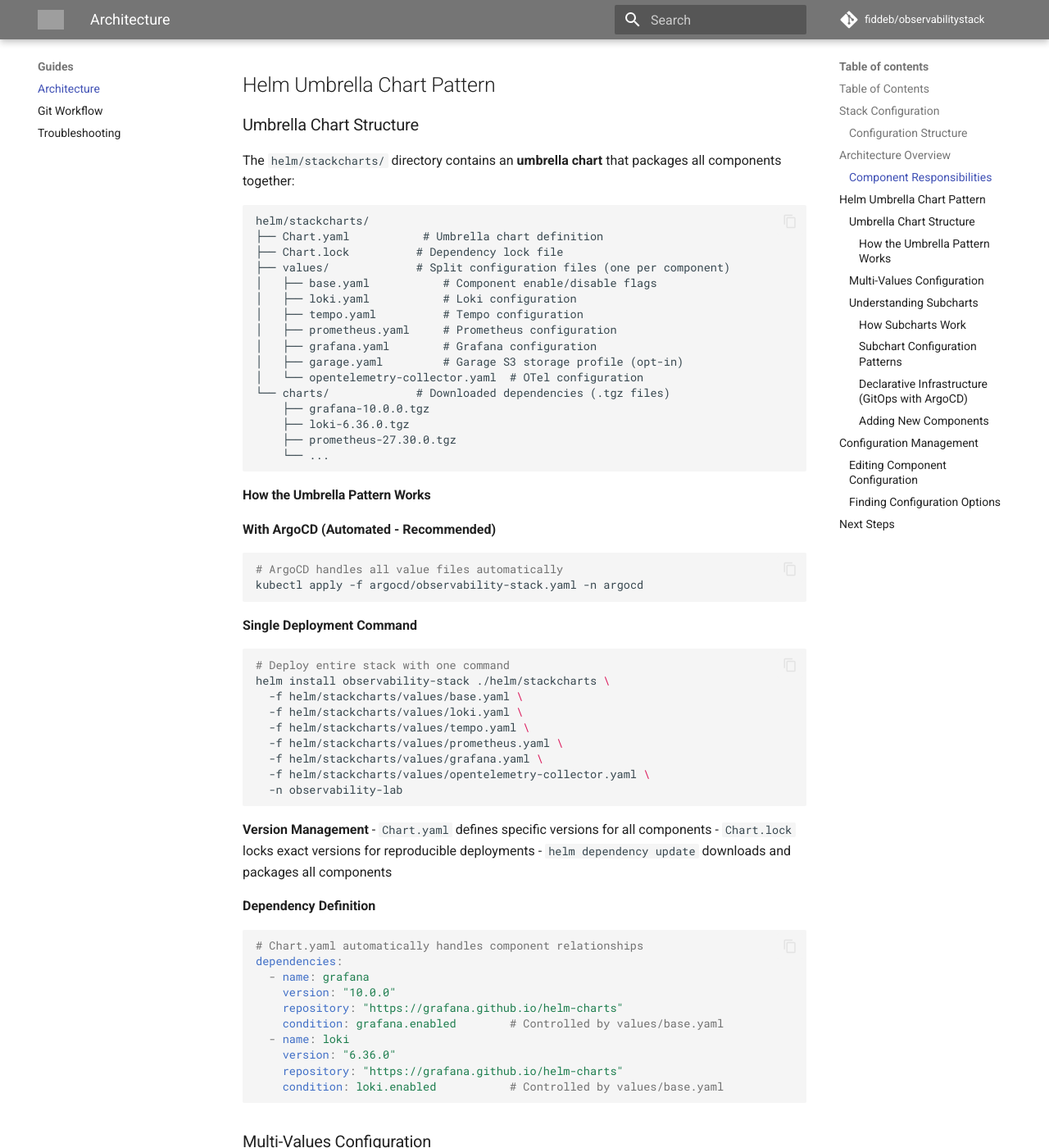
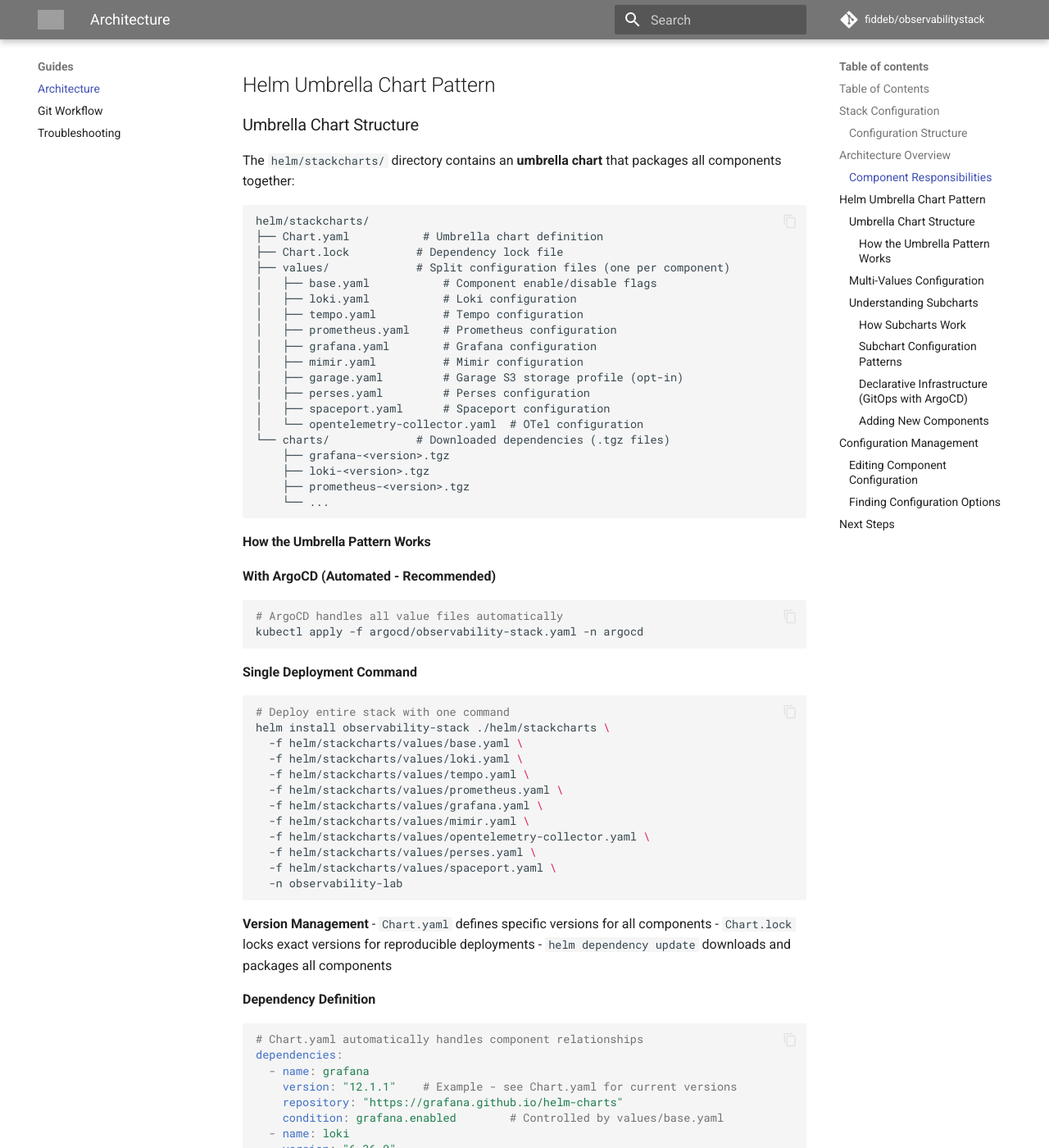
Before and after one commit to fiddeb/observabilitystack, an MkDocs documentation site: the page built from docs/guides/ARCHITECTURE.md, in a window 1280 px wide and 1400 px high, scrolled down 1957 px. Shown: the whole window at 82% size. Built offline with MkDocs 1.6.1 and Material for MkDocs 9.7.7, drawn with Linux system fonts in a browser that asks for light colours; comment, search, counter and statistics services are not loaded; some of the changed text lies outside the part shown; grey boxes are pictures that could not be loaded.

Commit message:
fix: update stale docs, complete values-file lists, fix mkdocs config

````diff
--- a/docs/guides/ARCHITECTURE.md
+++ b/docs/guides/ARCHITECTURE.md
@@ -128,12 +128,15 @@ helm/stackcharts/
 │   ├── tempo.yaml          # Tempo configuration
 │   ├── prometheus.yaml     # Prometheus configuration
 │   ├── grafana.yaml        # Grafana configuration
+│   ├── mimir.yaml          # Mimir configuration
 │   ├── garage.yaml         # Garage S3 storage profile (opt-in)
+│   ├── perses.yaml         # Perses configuration
+│   ├── spaceport.yaml      # Spaceport configuration
 │   └── opentelemetry-collector.yaml  # OTel configuration
 └── charts/             # Downloaded dependencies (.tgz files)
-    ├── grafana-10.0.0.tgz
-    ├── loki-6.36.0.tgz
-    ├── prometheus-27.30.0.tgz
+    ├── grafana-<version>.tgz
+    ├── loki-<version>.tgz
+    ├── prometheus-<version>.tgz
     └── ...
 ```
 
@@ -153,7 +156,10 @@ helm install observability-stack ./helm/stackcharts \
   -f helm/stackcharts/values/tempo.yaml \
   -f helm/stackcharts/values/prometheus.yaml \
   -f helm/stackcharts/values/grafana.yaml \
+  -f helm/stackcharts/values/mimir.yaml \
   -f helm/stackcharts/values/opentelemetry-collector.yaml \
+  -f helm/stackcharts/values/perses.yaml \
+  -f helm/stackcharts/values/spaceport.yaml \
   -n observability-lab
 ```
 **Version Management**
@@ -166,7 +172,7 @@ helm install observability-stack ./helm/stackcharts \
 # Chart.yaml automatically handles component relationships
 dependencies:
   - name: grafana
-    version: "10.0.0"
+    version: "12.1.1"    # Example - see Chart.yaml for current versions
     repository: "https://grafana.github.io/helm-charts"
     condition: grafana.enabled        # Controlled by values/base.yaml
   - name: loki
@@ -229,9 +235,9 @@ helm/stackcharts/
 │   └── ...
 ├── Chart.lock             # Locked subchart versions
 └── charts/                # Downloaded subcharts
-    ├── grafana-10.0.0.tgz     # Subchart: Grafana
+    ├── grafana-<version>.tgz  # Subchart: Grafana
     ├── loki-6.36.0.tgz        # Subchart: Loki
-    ├── prometheus-27.30.0.tgz # Subchart: Prometheus
+    ├── prometheus-<version>.tgz # Subchart: Prometheus
     └── ...
 ```
 
@@ -314,7 +320,7 @@ dependencies:
     condition: loki.enabled        # ← Controls if this subchart installs
 
   - name: grafana
-    version: "10.0.0"
+    version: "12.1.1"    # Example - see Chart.yaml for current versions
     repository: "https://grafana.github.io/helm-charts"
     condition: grafana.enabled     # ← Controls if this subchart installs
 ```
@@ -390,8 +396,11 @@ spec:
         - values/tempo.yaml
         - values/prometheus.yaml
         - values/grafana.yaml
+        - values/mimir.yaml
         # - values/garage.yaml    # Opt-in: Garage S3 storage for Loki/Tempo
         - values/opentelemetry-collector.yaml
+        - values/perses.yaml
+        - values/spaceport.yaml
 ```
 
 **Change Workflow:**
--- a/mkdocs.yaml
+++ b/mkdocs.yaml
@@ -10,7 +10,7 @@ theme:
     primary: "grey"
     accent: "deep purple"
   logo: assets/logo.png
-  favicon: logo.png
+  favicon: assets/logo.png
   features:
     - navigation.instant
     - navigation.tracking
@@ -22,7 +22,7 @@ theme:
     - content.code.copy
 
 extra:
-  homepage: https://fiddeb.github.io/docnet/
+  homepage: https://fiddeb.github.io/observabilitystack/
 
 markdown_extensions:
   - codehilite
````
Also changed, not shown: README.md (+9 -7 lines), docs/advanced/MIMIR_SETUP.md (+10 -5 lines), helm/stackcharts/README.md (+2 -0 lines), 1 other file.
